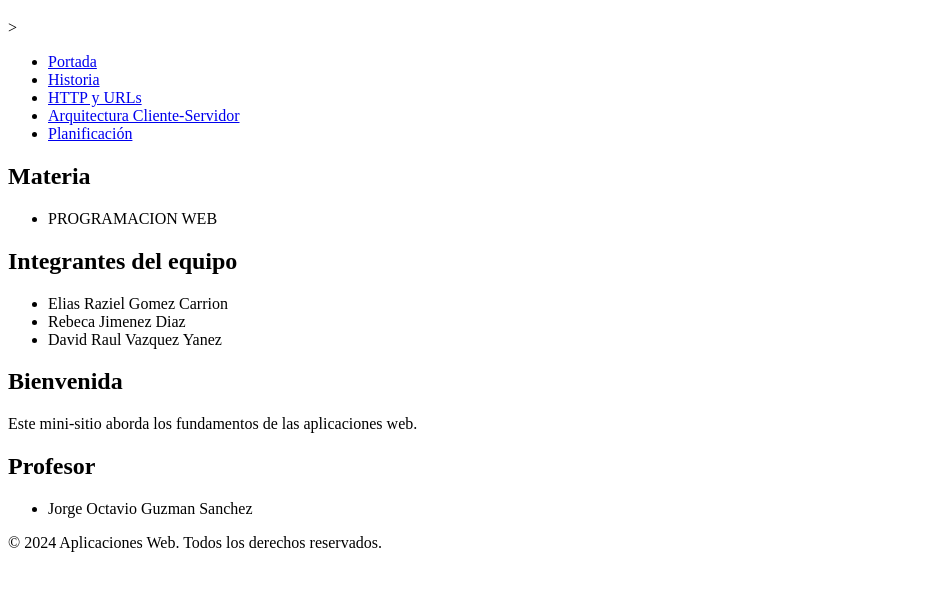
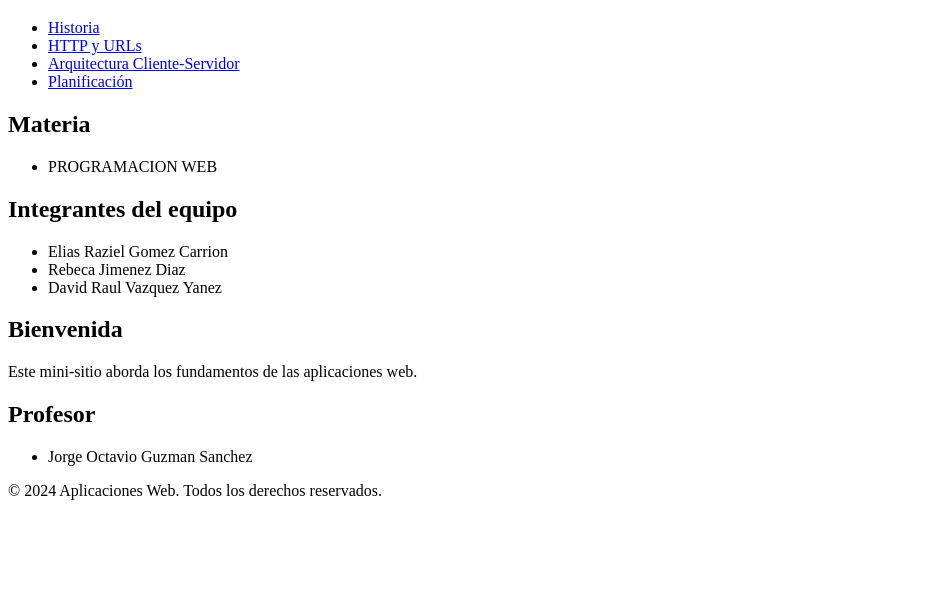
Before and after one commit to Daraul5/PWEB1, a plain HTML site: page web/index.html in a window 1280 px wide. Shown: the part 61-652 px from the top of the page, without its empty margins (0-951 px from the left). Drawn offline with Linux system fonts and the light colour scheme.

Commit message:
style: link stylesheet to http-urls.html and remove malformed character from index.html navigation

```diff
--- a/web/http-urls.html
+++ b/web/http-urls.html
@@ -4,6 +4,7 @@
     <meta charset="UTF-8">
     <meta name="viewport" content="width=device-width, initial-scale=1.0">
     <title>HTTP y URLs</title>
+    <link rel="stylesheet" href="../assets/styles.css">
 </head>
 <body>
     <main>
--- a/web/index.html
+++ b/web/index.html
@@ -13,8 +13,7 @@
     <header>
         <h1>HISTORIA Y ARQUIECTURA DE LAS APLICACIONES WEB</h1>
         <nav>
-            ><ul>
-                <li><a href="index.html">Portada</a></li>
+            <ul>
                 <li><a href="historia.html">Historia</a></li>
                 <li><a href="http-urls.html">HTTP y URLs</a></li>
                 <li><a href="arquitectura.html">Arquitectura Cliente-Servidor</a></li>
```
